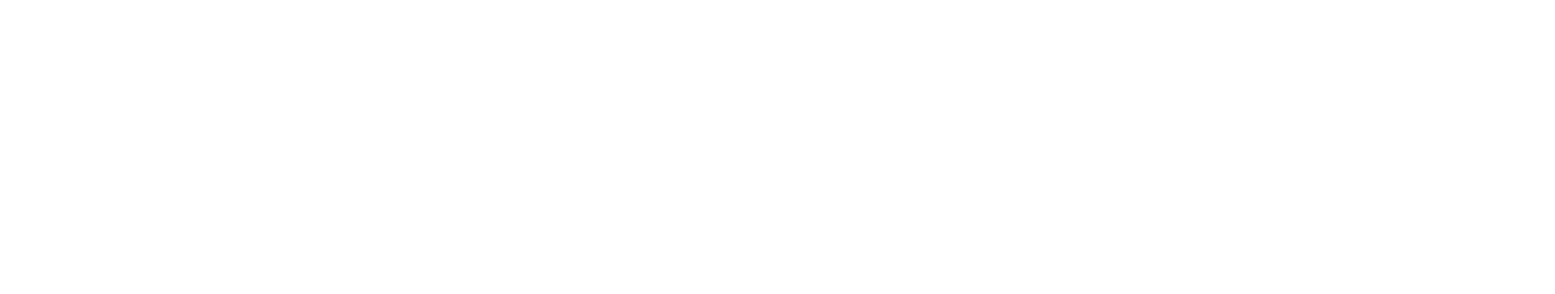
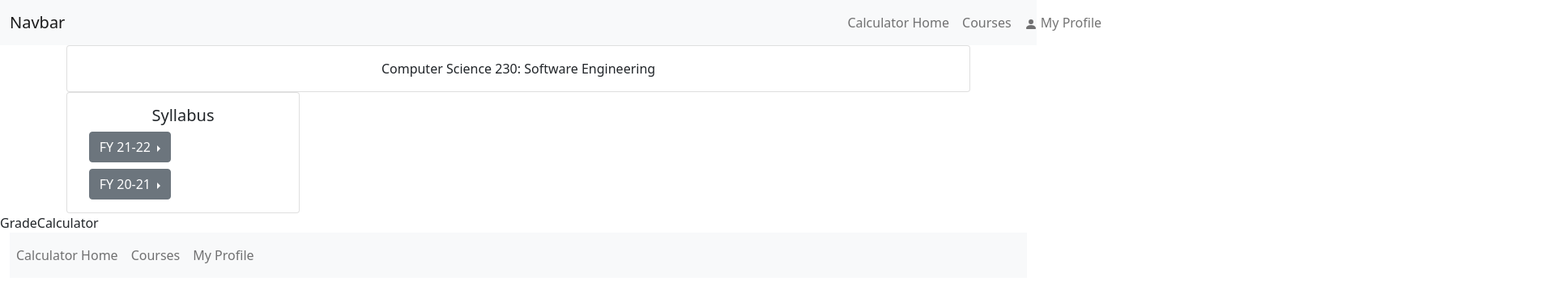
Before and after one commit to siyuan00010/CS230, an Angular app in the folder CS230_Group12/: page /Course in a window 1280 px wide. Shown: the top 364 px of the page at 81% size, 1920 px wide, since content can reach past the window. Built offline with nearby package versions, Linux system fonts and the light colour scheme.

Commit message:
More components of course page

```diff
--- a/CS230_Group12/src/app/Layouts/Course Page/Header/courseHeader.component.html
+++ b/CS230_Group12/src/app/Layouts/Course Page/Header/courseHeader.component.html
@@ -0,0 +1,42 @@
+<div class="container text-center">
+    <div class="card text-center bd-none">
+        <div class="card-body">
+            Computer Science 230: Software Engineering
+        </div>
+    </div>
+    <div class="card" style="width: 18rem;">
+        <div class="card-body">
+            <h5 class="card-title">Syllabus</h5>
+            <div class="row g-2">
+                <div class="col-6">
+                    <div class="btn-group dropend">
+                        <button type="button" class="btn btn-secondary dropdown-toggle" data-bs-toggle="dropdown" aria-expanded="false">
+                          FY 21-22
+                        </button>
+                        <ul class="dropdown-menu">
+                          <li><a class="dropdown-item" href="#">Syllabus</a></li>
+                        </ul>
+                      </div>
+                </div>
+                <div class="col-6">
+                    <div class=""></div>
+                </div>
+                <div class="col-6">
+                    <div class="btn-group dropend">
+                        <button type="button" class="btn btn-secondary dropdown-toggle" data-bs-toggle="dropdown"
+                            aria-expanded="false">
+                            FY 20-21
+                        </button>
+                        <ul class="dropdown-menu">
+                            <ul class="dropdown-menu" aria-labelledby="dropdownMenuButton1">
+                                <li><a class="dropdown-item" href="#">Action</a></li>
+                            </ul>
+                        </ul>
+                    </div>
+                    <div class="col-6">
+                        <div class=""></div>
+                    </div>
+                </div>
+            </div>
+        </div>
+    </div>
--- a/CS230_Group12/src/app/Layouts/Home Page/Header/header.component.html
+++ b/CS230_Group12/src/app/Layouts/Home Page/Header/header.component.html
@@ -8,10 +8,10 @@
         <div class="collapse navbar-collapse" id="navbarSupportedContent">
             <ul class="navbar-nav me-auto mb-2 mb-lg-0">
                 <li class="nav-item">
-                    <a class="nav-link" href="#">Calculator Home</a>
+                    <a routerLink='Calculator' class="nav-link" href="#">Calculator Home</a>
                 </li>
                 <li class="nav-item">
-                    <a class="nav-link" href="#">Courses</a>
+                    <a routerLink='Course' class="nav-link" href="#">Courses</a>
                 </li>
                 <li class="nav-item">
                     <a class="nav-link" href="#">
--- a/CS230_Group12/src/app/Layouts/Home Page/home-page-layout.component.html
+++ b/CS230_Group12/src/app/Layouts/Home Page/home-page-layout.component.html
@@ -1,2 +1,2 @@
-<header></header>
-<footer></footer>
+<!-- <header></header>
+<footer></footer> -->
--- a/CS230_Group12/src/app/app.component.html
+++ b/CS230_Group12/src/app/app.component.html
@@ -1 +1,3 @@
+<header></header>
 <router-outlet></router-outlet>
+<footer></footer>
```
Also changed, not shown: CS230_Group12/src/app/app-routing.module.ts (+9 -2 lines).
